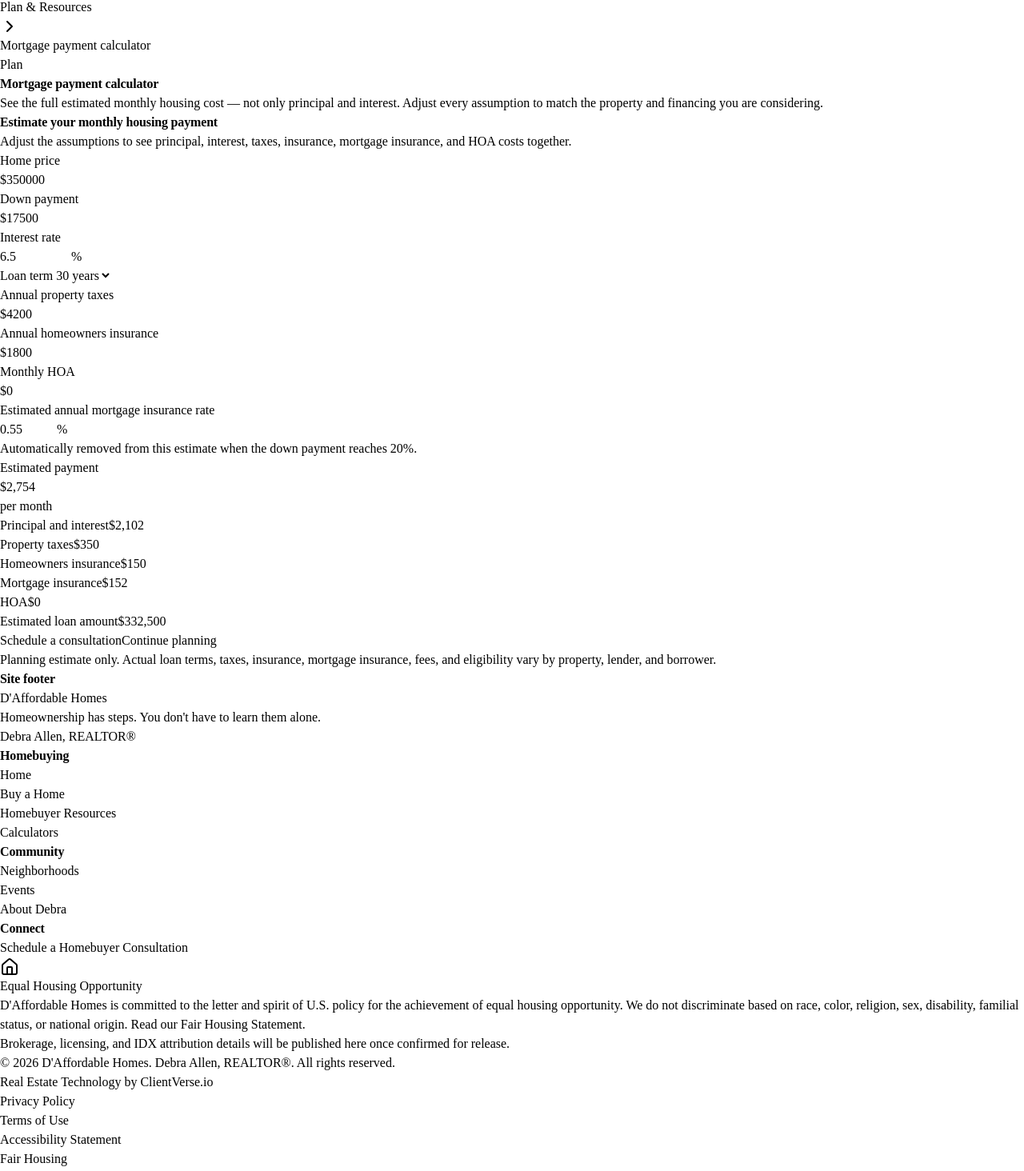
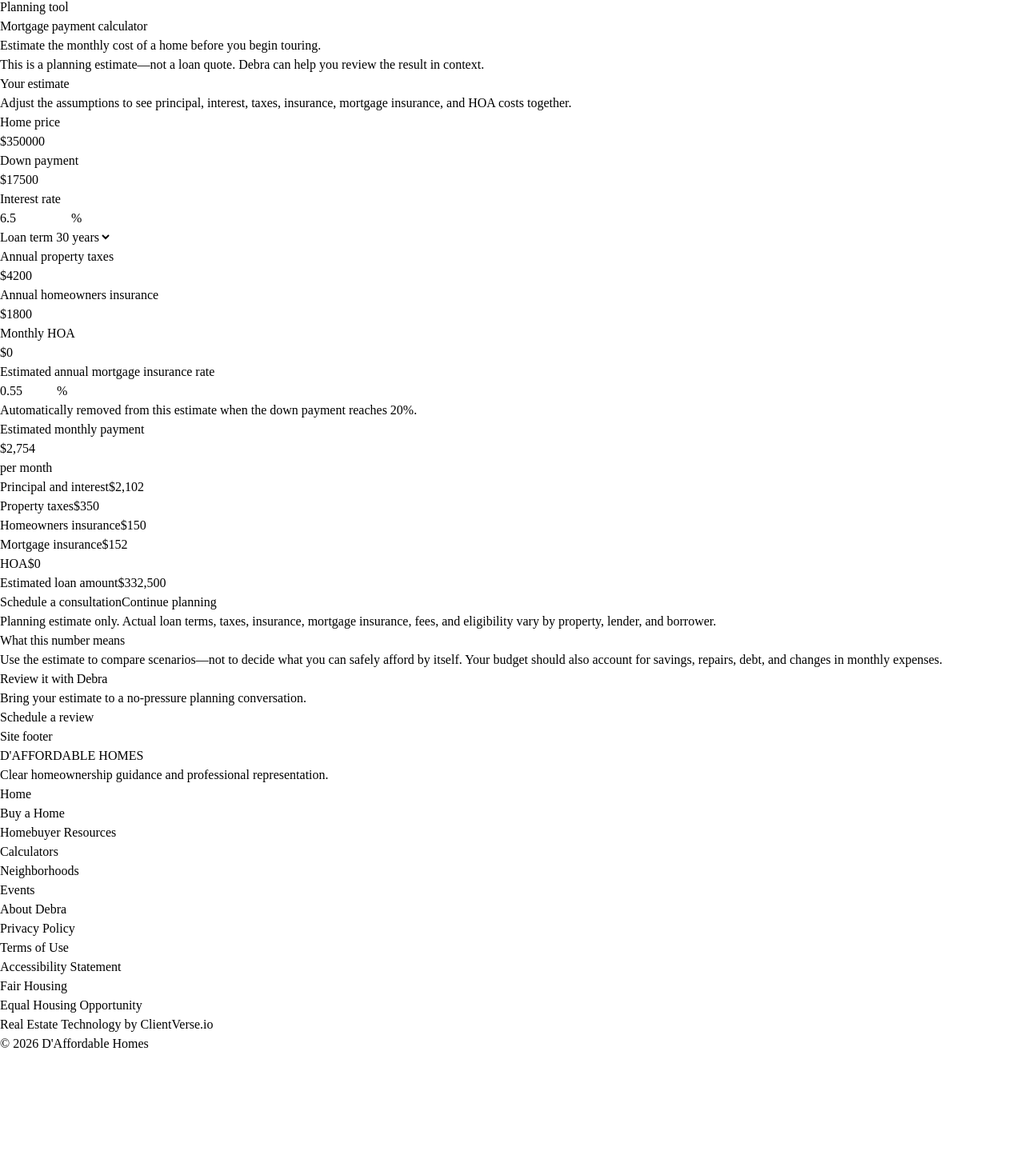
Before and after one commit to ebyron357/DAffordableHomes-Platform, a Next.js app in the folder apps/web/: page /resources/calculators/mortgage-payment in a window 1280 px wide. Shown: the part 291-1755 px from the top of the page at 80% size. After the commit the page ends 1608 px from the top, so only its background shows below. Built offline with nearby package versions, Linux system fonts and the light colour scheme.

Commit message:
Implement approved Figma website redesign

```diff
--- a/apps/web/app/globals.css
+++ b/apps/web/app/globals.css
@@ -30,22 +30,22 @@
   /* -- Surfaces --------------------------------------------------------- *
    * Warm paper base with a clearly distinct alternate + near-white cards.
    * No beige-on-beige: background / muted / card each read as separate. */
-  --color-background: #faf8f3;
-  --color-foreground: #171a1d;
+  --color-background: #f6f4ef;
+  --color-foreground: #13171d;
 
   --color-card: oklch(1 0 0);                  /* #ffffff surface          */
   --color-card-foreground: oklch(0.24 0.021 258);
 
-  --color-muted: #eef0f2;
-  --color-muted-foreground: #4d565f;
+  --color-muted: #ecebe5;
+  --color-muted-foreground: #575e6b;
 
   /* -- Primary brand + primary action (deep navy = trust/stability) ----- */
-  --color-primary: #24384d;
+  --color-primary: #13263c;
   --color-primary-foreground: #ffffff;
 
   /* -- Accent / secondary emphasis (caramel amber = warmth/forward hope) -
    * Deep enough to be AA-legible as text on paper (eyebrows, labels). */
-  --color-accent: #a56b17;
+  --color-accent: #b06e1f;
   --color-accent-foreground: oklch(0.99 0.004 83);
 
   /* -- Secondary action (quiet neutral button) ------------------------- */
@@ -53,9 +53,9 @@
   --color-secondary-foreground: oklch(0.3 0.02 258);
 
   /* -- Borders / dividers / inputs / focus ----------------------------- */
-  --color-border: #cbd0d5;
-  --color-input: #cbd0d5;
-  --color-ring: #a56b17;
+  --color-border: #d1d1cc;
+  --color-input: #d1d1cc;
+  --color-ring: #b06e1f;
 
   /* -- Feedback states (each also paired with icon + text in UI) ------- */
   --color-destructive: oklch(0.505 0.17 27);   /* controlled brick red     */
@@ -104,7 +104,7 @@
 
   h1, h2, h3, h4 {
     font-family: var(--font-serif);
-    font-weight: 600;
+    font-weight: 400;
     letter-spacing: -0.01em;
     text-wrap: balance;
   }
--- a/apps/web/app/resources/calculators/mortgage-payment/page.tsx
+++ b/apps/web/app/resources/calculators/mortgage-payment/page.tsx
@@ -1,29 +1,14 @@
 import type { Metadata } from "next"
 import { MortgageCalculator } from "@/components/calculators/homebuyer-calculators"
-import { PageHeader } from "@/components/page/page-header"
-import { Section } from "@/components/page/section"
+import { Container } from "@/components/ui/container"
+import { Button } from "@/components/ui/button"
 
-export const metadata: Metadata = {
-  title: "Mortgage Payment Calculator",
-  description:
-    "Estimate a monthly housing payment with principal, interest, property taxes, homeowners insurance, mortgage insurance, and HOA costs.",
-}
+export const metadata: Metadata = { title: "Mortgage Payment Calculator", description: "Estimate a monthly housing payment with principal, interest, property taxes, homeowners insurance, mortgage insurance, and HOA costs." }
 
 export default function MortgagePaymentCalculatorPage() {
-  return (
-    <>
-      <PageHeader
-        eyebrow="Plan"
-        title="Mortgage payment calculator"
-        description="See the full estimated monthly housing cost — not only principal and interest. Adjust every assumption to match the property and financing you are considering."
-        crumbs={[
-          { label: "Plan & Resources", href: "/resources" },
-          { label: "Mortgage payment calculator" },
-        ]}
-      />
-      <Section>
-        <MortgageCalculator />
-      </Section>
-    </>
-  )
+  return <>
+    <section className="py-12 md:py-16"><Container><p className="text-xs font-semibold uppercase tracking-[0.1em] text-accent">Planning tool</p><h1 className="mt-4 font-serif text-[42px] font-normal leading-tight sm:text-[52px]">Mortgage payment calculator</h1><p className="mt-4 text-lg text-muted-foreground">Estimate the monthly cost of a home before you begin touring.</p><p className="mt-5 text-sm">This is a planning estimate—not a loan quote. Debra can help you review the result in context.</p></Container></section>
+    <section className="pb-12 md:pb-16"><Container><MortgageCalculator /></Container></section>
+    <section className="pb-16 md:pb-20"><Container className="grid gap-8 md:grid-cols-[1fr_340px] md:items-start"><div><h2 className="font-serif text-3xl font-normal">What this number means</h2><p className="mt-4 max-w-3xl leading-7 text-muted-foreground">Use the estimate to compare scenarios—not to decide what you can safely afford by itself. Your budget should also account for savings, repairs, debt, and changes in monthly expenses.</p></div><aside className="bg-secondary p-6"><h2 className="font-serif text-2xl font-normal">Review it with Debra</h2><p className="mt-3 text-sm leading-6 text-muted-foreground">Bring your estimate to a no-pressure planning conversation.</p><Button href="/book" className="mt-4">Schedule a review</Button></aside></Container></section>
+  </>
 }
--- a/apps/web/components/calculators/calculator-ui.tsx
+++ b/apps/web/components/calculators/calculator-ui.tsx
@@ -110,13 +110,13 @@ export function CalculatorPanel({
   results: ReactNode
 }) {
   return (
-    <div className="grid overflow-hidden border-y border-border bg-card lg:grid-cols-[1.05fr_0.95fr] lg:border">
-      <div className="p-6 sm:p-8">
-        <h2 className="text-2xl font-semibold text-foreground">{title}</h2>
+    <div className="grid overflow-hidden rounded-md border border-border bg-card lg:grid-cols-[0.9fr_1.1fr]">
+      <div className="p-6 sm:p-8 lg:p-12">
+        <h2 className="font-serif text-2xl font-normal text-foreground">{title}</h2>
         <p className="mt-2 max-w-xl text-sm leading-relaxed text-muted-foreground">{description}</p>
-        <div className="mt-7 grid gap-5 sm:grid-cols-2">{fields}</div>
+        <div className="mt-7 grid gap-5">{fields}</div>
       </div>
-      <div className="border-t border-border bg-muted p-6 text-foreground sm:p-8 lg:border-l lg:border-t-0">
+      <div className="m-5 border-t border-border bg-primary p-6 text-primary-foreground sm:m-8 sm:p-8 lg:ml-0 lg:border-0 lg:p-12">
         {results}
       </div>
     </div>
@@ -134,12 +134,12 @@ export function ResultRow({
 }) {
   return (
     <div
-      className={`flex items-start justify-between gap-4 border-b border-border py-3 last:border-b-0 ${
+      className={`flex items-start justify-between gap-4 border-b border-primary-foreground/20 py-4 last:border-b-0 ${
         emphasized ? "text-lg font-semibold" : "text-sm"
       }`}
     >
-      <span className="text-muted-foreground">{label}</span>
-      <span className="text-right tabular-nums text-foreground">{value}</span>
+      <span className="text-primary-foreground/75">{label}</span>
+      <span className="text-right tabular-nums text-primary-foreground">{value}</span>
     </div>
   )
 }
@@ -147,14 +147,14 @@ export function ResultRow({
 export function CalculatorActions({ secondaryHref }: { secondaryHref?: string }) {
   return (
     <div className="mt-7 flex flex-col gap-3 sm:flex-row">
-      <Button href="/book" className="w-full sm:w-auto">
+      <Button href="/book" variant="secondary" className="w-full sm:w-auto">
         Schedule a consultation
       </Button>
       {secondaryHref && (
         <Button
           href={secondaryHref}
           variant="outline"
-          className="w-full sm:w-auto"
+          className="w-full border-primary-foreground text-primary-foreground hover:bg-primary-foreground/10 sm:w-auto"
         >
           Continue planning
         </Button>
@@ -165,7 +165,7 @@ export function CalculatorActions({ secondaryHref }: { secondaryHref?: string })
 
 export function EstimateNotice({ children }: { children?: ReactNode }) {
   return (
-    <p className="mt-6 border-t border-border pt-5 text-xs leading-relaxed text-muted-foreground">
+    <p className="mt-6 border-t border-primary-foreground/20 pt-5 text-xs leading-relaxed text-primary-foreground/70">
       {children ??
         "Planning estimate only. Actual loan terms, taxes, insurance, mortgage insurance, fees, and eligibility vary by property, lender, and borrower."}
     </p>
--- a/apps/web/components/calculators/homebuyer-calculators.tsx
+++ b/apps/web/components/calculators/homebuyer-calculators.tsx
@@ -53,7 +53,7 @@ export function MortgageCalculator() {
 
   return (
     <CalculatorPanel
-      title="Estimate your monthly housing payment"
+      title="Your estimate"
       description="Adjust the assumptions to see principal, interest, taxes, insurance, mortgage insurance, and HOA costs together."
       fields={
         <>
@@ -88,9 +88,9 @@ export function MortgageCalculator() {
       }
       results={
         <div aria-live="polite">
-          <p className="text-sm font-medium uppercase tracking-[0.16em] text-accent">Estimated payment</p>
-          <p className="mt-2 text-4xl font-semibold tabular-nums text-primary">{formatCurrency(result.totalMonthlyPayment)}</p>
-          <p className="mt-1 text-sm text-muted-foreground">per month</p>
+          <p className="text-sm font-medium text-primary-foreground/80">Estimated monthly payment</p>
+          <p className="mt-3 font-serif text-5xl font-normal tabular-nums text-primary-foreground">{formatCurrency(result.totalMonthlyPayment)}</p>
+          <p className="mt-1 text-sm text-primary-foreground/75">per month</p>
           <div className="mt-6">
             <ResultRow label="Principal and interest" value={formatCurrency(result.principalAndInterest)} />
             <ResultRow label="Property taxes" value={formatCurrency(result.propertyTax)} />
--- a/apps/web/components/layout/site-footer.tsx
+++ b/apps/web/components/layout/site-footer.tsx
@@ -1,104 +1,20 @@
 import Link from "next/link"
-import { Home } from "lucide-react"
 import { LEGAL_NAV, PRIMARY_NAV } from "@/lib/navigation"
-import { SITE, UNVERIFIED_TRUST_FACTS } from "@/lib/site"
+import { SITE } from "@/lib/site"
 import { Container } from "@/components/ui/container"
-
-const columns = [
-  { title: "Homebuying", links: PRIMARY_NAV.slice(0, 4) },
-  { title: "Community", links: PRIMARY_NAV.slice(4) },
-  { title: "Connect", links: [{ label: "Schedule a Homebuyer Consultation", href: "/book" }] },
-]
 
 export function SiteFooter() {
   const year = new Date().getFullYear()
-
   return (
-    <footer className="border-t border-border bg-primary text-primary-foreground" aria-labelledby="footer-heading">
-      <h2 id="footer-heading" className="sr-only">
-        Site footer
-      </h2>
-      <Container className="py-14">
-        <div className="grid gap-10 md:grid-cols-2 lg:grid-cols-[1.4fr_1fr_1fr_1fr]">
-          <div className="max-w-sm">
-            <p className="font-serif text-xl font-semibold text-primary-foreground">
-              D&apos;Affordable Homes
-            </p>
-            <p className="mt-3 text-pretty text-sm leading-relaxed text-primary-foreground/75">{SITE.tagline}</p>
-            <p className="mt-4 text-sm font-medium text-primary-foreground">{SITE.realtorName}</p>
-          </div>
-
-          {columns.map((col) => (
-            <nav key={col.title} aria-label={col.title}>
-              <h3 className="font-sans text-xs font-semibold uppercase tracking-[0.16em] text-primary-foreground/65">
-                {col.title}
-              </h3>
-              <ul className="mt-4 flex flex-col gap-2.5">
-                {col.links.map((link) => (
-                  <li key={link.href}>
-                    <Link
-                      href={link.href}
-                      className="rounded text-sm text-primary-foreground/85 transition-colors hover:text-white hover:underline"
-                    >
-                      {link.label}
-                    </Link>
-                  </li>
-                ))}
-              </ul>
-            </nav>
-          ))}
+    <footer className="border-t border-border bg-card text-foreground" aria-labelledby="footer-heading">
+      <h2 id="footer-heading" className="sr-only">Site footer</h2>
+      <Container className="grid gap-6 py-9 md:grid-cols-[1fr_1.2fr_0.9fr] md:items-start">
+        <div><p className="font-semibold">D&apos;AFFORDABLE HOMES</p><p className="mt-2 max-w-sm text-sm leading-6 text-muted-foreground">Clear homeownership guidance and professional representation.</p></div>
+        <div>
+          <nav aria-label="Footer navigation"><ul className="flex flex-wrap gap-x-4 gap-y-2">{PRIMARY_NAV.map((link) => <li key={link.href}><Link href={link.href} className="text-xs text-muted-foreground hover:text-primary hover:underline">{link.label}</Link></li>)}</ul></nav>
+          <nav aria-label="Legal and policies" className="mt-3"><ul className="flex flex-wrap gap-x-4 gap-y-2">{LEGAL_NAV.map((link) => <li key={link.href}><Link href={link.href} className="text-xs text-muted-foreground hover:text-primary hover:underline">{link.label}</Link></li>)}</ul></nav>
         </div>
-
-        {/* Fair Housing / Equal Housing — required real-estate trust block */}
-        <div className="mt-12 flex flex-col gap-4 rounded-xl border border-border bg-card p-6 sm:flex-row sm:items-start">
-          <Home className="size-6 shrink-0 text-primary" aria-hidden="true" />
-          <div className="text-sm leading-relaxed text-muted-foreground">
-            <p className="font-medium text-foreground">Equal Housing Opportunity</p>
-            <p className="mt-1">
-              D&apos;Affordable Homes is committed to the letter and spirit of U.S. policy for the achievement of
-              equal housing opportunity. We do not discriminate based on race, color, religion, sex, disability,
-              familial status, or national origin. Read our{" "}
-              <Link href="/fair-housing" className="font-medium text-primary underline underline-offset-2">
-                Fair Housing Statement
-              </Link>
-              .
-            </p>
-            {!UNVERIFIED_TRUST_FACTS.brokerageName && (
-              <p className="mt-3 text-xs">
-                Brokerage, licensing, and IDX attribution details will be published here once confirmed for release.
-              </p>
-            )}
-          </div>
-        </div>
-
-        <div className="mt-10 flex flex-col gap-4 border-t border-border pt-8 md:flex-row md:items-center md:justify-between">
-          <div className="space-y-2 text-xs text-primary-foreground/70">
-            <p>&copy; {year} {SITE.name}. {SITE.realtorName}. All rights reserved.</p>
-            <p>
-              Real Estate Technology by{" "}
-              <a
-                href="https://clientverse.io"
-                className="rounded underline decoration-current/50 underline-offset-2 transition-colors hover:text-white"
-              >
-                ClientVerse.io
-              </a>
-            </p>
-          </div>
-          <nav aria-label="Legal and policies">
-            <ul className="flex flex-wrap gap-x-5 gap-y-2">
-              {LEGAL_NAV.map((link) => (
-                <li key={link.href}>
-                  <Link
-                    href={link.href}
-                    className="rounded text-xs text-primary-foreground/70 transition-colors hover:text-white"
-                  >
-                    {link.label}
-                  </Link>
-                </li>
-              ))}
-            </ul>
-          </nav>
-        </div>
+        <div className="text-xs text-muted-foreground md:text-right"><p className="font-medium text-primary">Real Estate Technology by <a href="https://clientverse.io" className="rounded underline decoration-current underline-offset-2 transition-colors hover:text-foreground">ClientVerse.io</a></p><p className="mt-2">&copy; {year} {SITE.name}</p></div>
       </Container>
     </footer>
   )
--- a/apps/web/components/ui/container.tsx
+++ b/apps/web/components/ui/container.tsx
@@ -10,5 +10,5 @@ export function Container({
   className?: string
   children: ReactNode
 }) {
-  return <Tag className={cn("mx-auto w-full max-w-6xl px-5 sm:px-8", className)}>{children}</Tag>
+  return <Tag className={cn("mx-auto w-full max-w-[1440px] px-6 sm:px-8 lg:px-16", className)}>{children}</Tag>
 }
```
Also changed, not shown: apps/web/app/book/page.tsx (+12 -8 lines), apps/web/components/contact/contact-form.tsx (+10 -0 lines), apps/web/components/home/about-debra.tsx (+13 -52 lines), apps/web/components/home/controlled-home-sections.tsx (+16 -20 lines), apps/web/components/home/hero.tsx (+12 -14 lines), apps/web/components/layout/site-header.tsx (+7 -6 lines), 4 other files (tests, documents, lock files or other folders).
